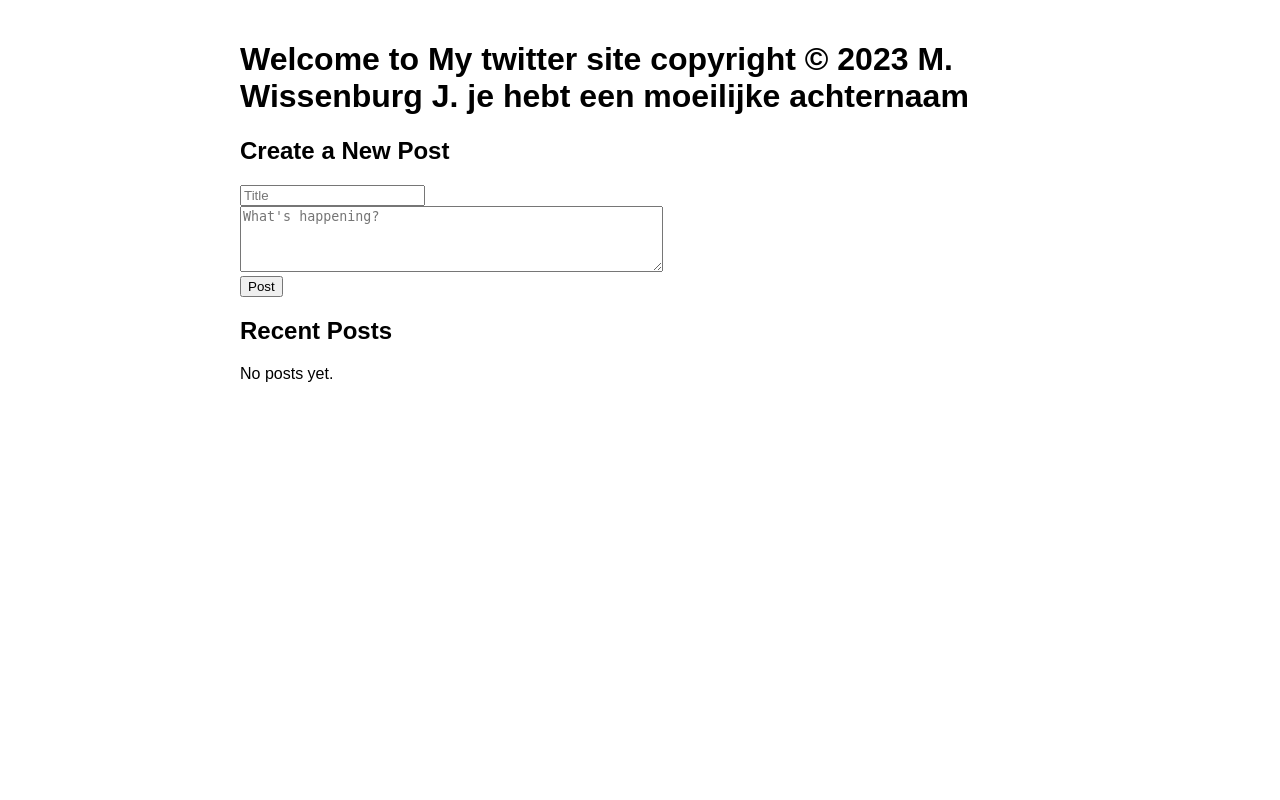
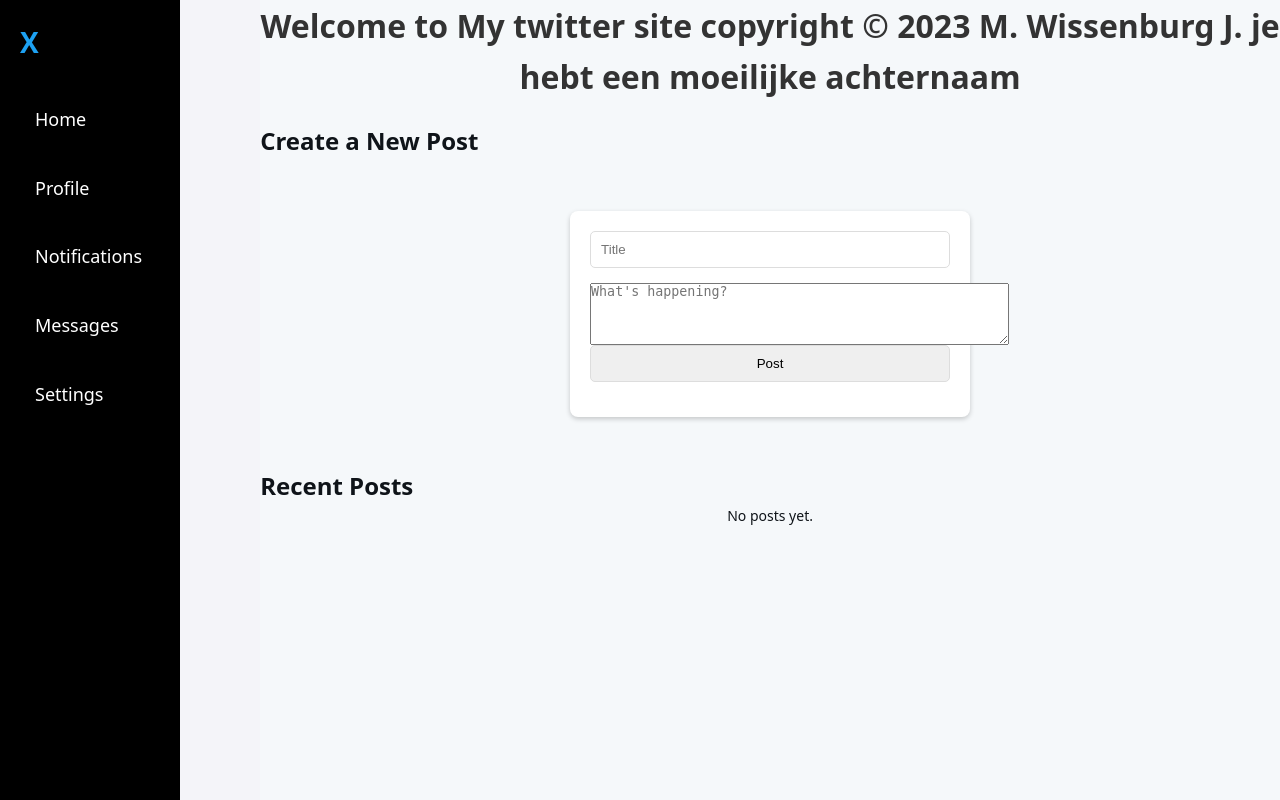
Before and after one commit to JamalKainbayov/Mvc-mvp, a PHP site: page / in a window 1280 px wide. Run offline with PHP 8.4, Linux system fonts and the light colour scheme; data that the repository does not hold is empty.

Commit message:
sidebar + basis CSS

```diff
--- a/Mvc-project-main/config.inc.php
+++ b/Mvc-project-main/config.inc.php
@@ -1,9 +1,9 @@
 <?php
 
-/* Servers configuration */
+
 $i = 0;
 
-/* First server */
+
 $i++;
 $cfg['Servers'][$i]['host'] = 'localhost';
 $cfg['Servers'][$i]['port'] = '3306';
@@ -14,5 +14,3 @@ $cfg['Servers'][$i]['compress'] = false;
 $cfg['Servers'][$i]['auth_type'] = 'cookie';
 $cfg['Servers'][$i]['user'] = 'root';
 $cfg['Servers'][$i]['password'] = 'your_password';
-
-/* End of servers configuration */
--- a/Mvc-project-main/controllers/PostController.php
+++ b/Mvc-project-main/controllers/PostController.php
@@ -9,14 +9,24 @@
                     public function __construct()
                     {
                         $this->postModel = new PostModel();
+                        include 'views/layout.php';
                     }
+
 
                     public function index()
                     {
                         $posts = $this->postModel->getAllPosts();
                         require __DIR__ . '/../views/home.php';
+
+                        $title = "Home";
+
+                        ob_start();
+
+                        $content = ob_get_clean();
+
+
+
                     }
-
                     public function create()
                     {
                         if ($_SERVER['REQUEST_METHOD'] === 'POST') {
--- a/Mvc-project-main/css/style.css
+++ b/Mvc-project-main/css/style.css
@@ -1,4 +1,4 @@
-/* Algemene opmaak */
+
 body {
     font-family: Arial, sans-serif;
     line-height: 1.6;
@@ -13,7 +13,7 @@ h1 {
     margin-bottom: 20px;
 }
 
-/* Formulier container */
+
 form {
     max-width: 400px;
     margin: 50px auto;
@@ -23,7 +23,7 @@ form {
     border-radius: 8px;
 }
 
-/* Labels */
+
 form label {
     display: block;
     margin-bottom: 8px;
@@ -31,7 +31,7 @@ form label {
     color: #555;
 }
 
-/* Input velden */
+
 form input {
     width: 100%;
     padding: 10px;
@@ -41,14 +41,14 @@ form input {
     box-sizing: border-box;
 }
 
-/* Input hover effect */
+
 form input:focus {
     border-color: #007bff;
     outline: none;
     box-shadow: 0 0 3px rgba(0, 123, 255, 0.5);
 }
 
-/* Knoppen */
+
 form button {
     width: 100%;
     padding: 10px;
@@ -65,8 +65,106 @@ form button:hover {
     background-color: #0056b3;
 }
 
-/* Foutmeldingen */
+
 p {
     text-align: center;
     font-size: 14px;
 }
+/* Reset & base styles */
+* {
+    box-sizing: border-box;
+    margin: 0;
+    padding: 0;
+}
+
+body {
+    font-family: system-ui, sans-serif;
+    background-color: #f5f8fa;
+    color: #0f1419;
+}
+
+/* Container holds sidebar and main content */
+.container {
+    display: flex;
+    min-height: 100vh;
+}
+
+/* Sidebar styles */
+.sidebar {
+    width: 250px;
+    background-color: #000; /* Dark like Twitter's sidebar */
+    color: white;
+    padding: 20px;
+    display: flex;
+    flex-direction: column;
+    position: sticky;
+    top: 0;
+    height: 100vh;
+
+
+}
+
+/* Logo or header in sidebar */
+.nav h2 {
+    font-size: 28px;
+    margin-bottom: 30px;
+    font-weight: bold;
+    color: #1da1f2;
+
+}
+
+/* Sidebar menu */
+.nav ul {
+    list-style-type: none;
+
+}
+
+.nav ul li {
+    margin-bottom: 20px;
+}
+
+.nav ul li a {
+    text-decoration: none;
+    color: white;
+    font-size: 18px;
+    padding: 10px 15px;
+    display: block;
+    border-radius: 9999px;
+    transition: background-color 0.2s;
+}
+
+.nav ul li a:hover {
+    background-color: #1da1f2;
+    color: white;
+}
+
+/* Main content area */
+.main-content {
+    left: 0;
+    padding: 40px;
+    background-color: #f4f4f9;
+}
+
+/* Responsive (optional) */
+@media (max-width: 768px) {
+    .container {
+        flex-direction: column;
+    }
+
+    .sidebar {
+        width: 100%;
+        height: auto;
+        position: relative;
+        flex-direction: row;
+        justify-content: space-around;
+    }
+
+    .main-content {
+        padding: 20px;
+    }
+}
+.sidebar {
+
+    left: 0;
+    top: 0;
+}
--- a/Mvc-project-main/index.php
+++ b/Mvc-project-main/index.php
@@ -1,5 +1,5 @@
 <?php
-// Autoloading for controllers and models
+// Autoloading voor controllers en models
 spl_autoload_register(function ($class_name) {
     $directories = [
         'controllers' => __DIR__ . '/controllers/',
--- a/Mvc-project-main/models/PostModel.php
+++ b/Mvc-project-main/models/PostModel.php
@@ -13,7 +13,7 @@ class PostModel {
 
     public function getAllPosts() {
         try {
-            $stmt = $this->db->query('SELECT * FROM mvc_project');
+            $stmt = $this->db->query('SELECT * FROM posts');
             return $stmt->fetchAll(PDO::FETCH_ASSOC);
         } catch (PDOException $e) {
             throw new Exception("Database error: " . $e->getMessage());
--- /dev/null
+++ b/Mvc-project-main/views/Layout.php
@@ -0,0 +1,18 @@
+
+<html>
+<head>
+    <title><?= $title ?? 'My App' ?></title>
+    <link rel="stylesheet" href="/Mvc-mvp/mvc-project-main/css/style.css">
+</head>
+<body>
+<div class="container">
+
+    <div class="sidebar">
+        <?php include 'sidebar.php'; ?>
+    </div>
+
+    <!-- Main Content -->
+    <div class="main-content"
+    </div>
+</div>
+</body>
--- a/Mvc-project-main/views/home.php
+++ b/Mvc-project-main/views/home.php
@@ -4,24 +4,11 @@
             <meta charset="UTF-8">
             <meta name="viewport" content="width=device-width, initial-scale=1.0">
             <title>Twitter home</title>
-            <style>
-                body {
-                    font-family: Arial, sans-serif;
-                    max-width: 800px;
-                    margin: 0 auto;
-                    padding: 20px;
-                }
-                .post-form {
-                    margin-bottom: 20px;
-                }
-                .post {
-                    border: 1px solid #ccc;
-                    padding: 10px;
-                    margin-bottom: 10px;
-                }
-            </style>
+            <link href="../css/home.css"
+
         </head>
         <body>
+        <div>
         <h1>Welcome to My twitter site
             copyright &copy; 2023 M. Wissenburg J. je hebt een moeilijke achternaam
         </h1>
@@ -46,5 +33,6 @@
         <?php else: ?>
             <p>No posts yet.</p>
         <?php endif; ?>
+        </div>
         </body>
         </html>
--- a/Mvc-project-main/views/login.php
+++ b/Mvc-project-main/views/login.php
@@ -3,10 +3,10 @@
 <head>
     <meta charset="UTF-8">
     <meta name="viewport" content="width=device-width, initial-scale=1.0">
-    <link rel="stylesheet" href="/Mvc-project/css/style.css">
+    <link rel="stylesheet" href="/../css/home.css">
     <title>Login</title>
 </head>
-<body>
+<body >
 <h1>Login</h1>
 <form action="/Mvc-project/index.php?action=login" method="post">
     <label for="username">Username:</label>
--- a/Mvc-project-main/views/register.php
+++ b/Mvc-project-main/views/register.php
@@ -3,7 +3,7 @@
 <head>
     <meta charset="UTF-8">
     <meta name="viewport" content="width=device-width, initial-scale=1.0">
-    <link rel="stylesheet" href="/Mvc-project/css/style.css">
+    <link rel="stylesheet" href="/Mvc-project/css/home.css">
     <title>Register</title>
 </head>
 <body>
--- /dev/null
+++ b/Mvc-project-main/views/sidebar.php
@@ -0,0 +1,10 @@
+<nav class="nav">
+    <h2>X</h2>
+    <ul>
+        <li><a href="/home">Home</a></li>
+        <li><a href="/users">Profile</a></li>
+        <li><a href="#">Notifications</a></li>
+        <li><a href="#">Messages</a></li>
+        <li><a href="#">Settings</a></li>
+    </ul>
+</nav>
```
Also changed, not shown: Mvc-project-main/config.php (+5 -5 lines), Mvc-project-main/css/home.css (added, +72 -0 lines).
